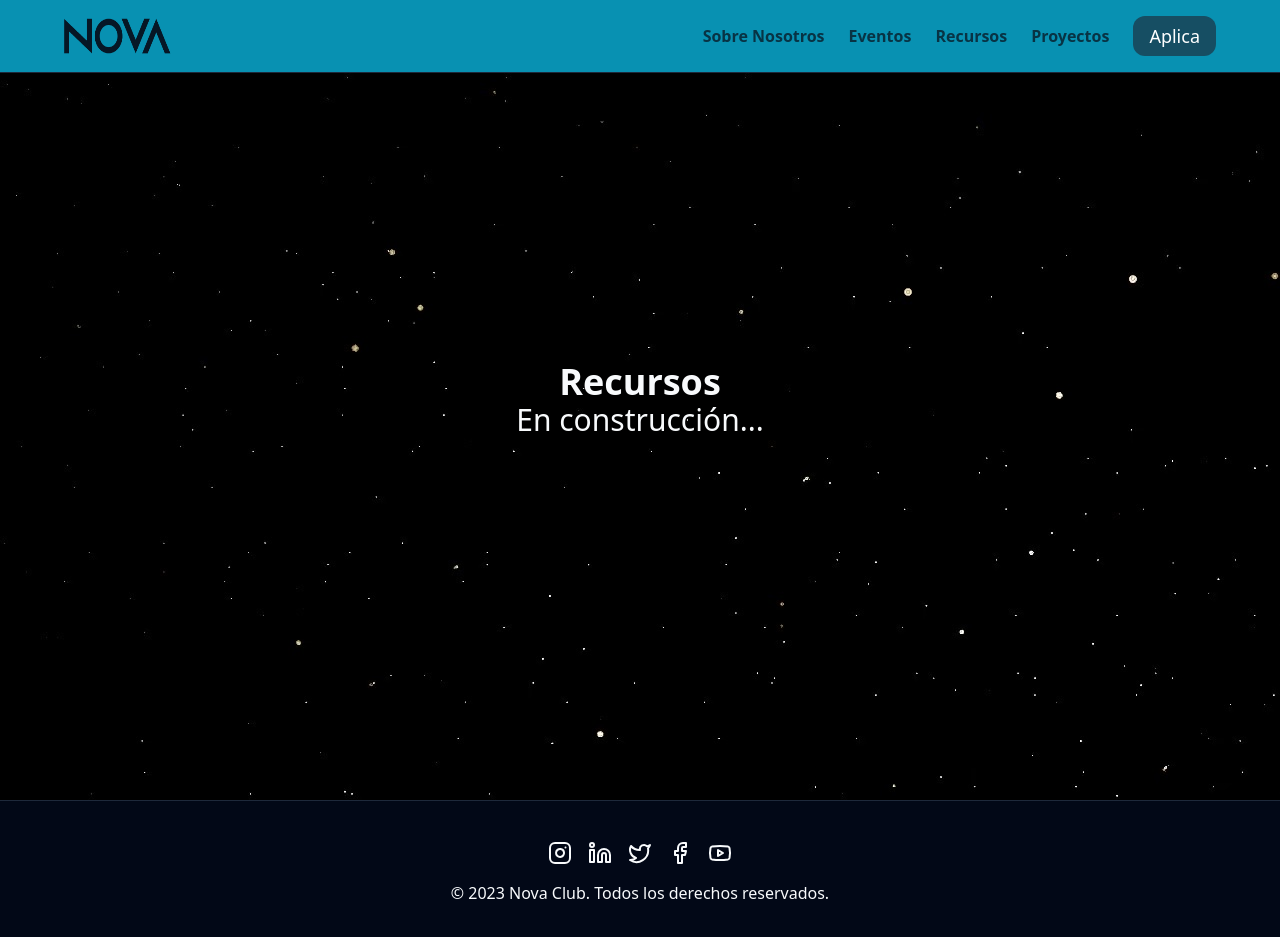
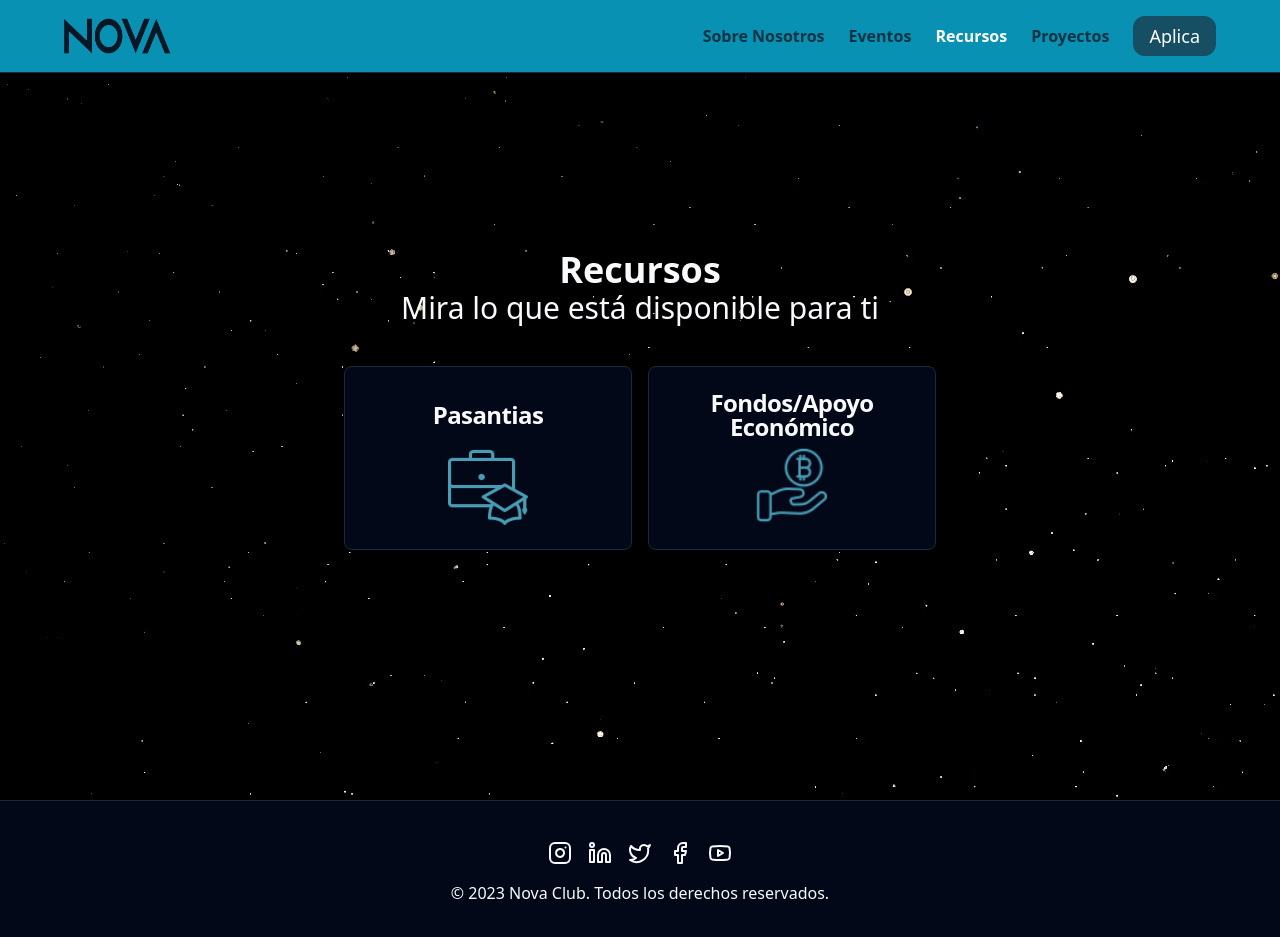
Before and after one commit to nova-latam/landing-page, a Next.js app: page /recursos in a window 1280 px wide. Built offline with nearby package versions, Linux system fonts and the light colour scheme.

Commit message:
src/: Close #19

```diff
--- a/src/app/fondos/page.tsx
+++ b/src/app/fondos/page.tsx
@@ -27,10 +27,41 @@ export default function Funding() {
 
           <div className="mb-4">
             <h3 className="text-lg font-bold text-[#489cb4]">Información</h3>
+            <p> En el <a href='https://www.epn.edu.ec/descargas-categorias/?upf=dl&id=174733' className='underline'>Reglamento de Becas, Apoyo Económico y Descuentos de la Escuela Politécnica Nacional</a> (Última reforma: 08 de diciembre de 2022 – Resolución RCP-390-2022) en sus artículos 23 y 24 indican las condiciones para que un estudiante pueda recibir apoyo económico.</p>
+            <p><br/>Citando los artículos:</p>
+            <p>"(...)Artículo 23.- Los estudiantes de carreras de grado, de tecnología superior o de programas de posgrado de la Escuela Politécnica Nacional podrán acceder al apoyo económico para el financiamiento de las siguientes actividades y eventos:
+              1. Eventos académicos, prácticas preprofesionales o profesionales, pasantías, congresos, seminarios; <br/>
+              2. Programas de intercambio estudiantil;<br/>
+              3. Representación estudiantil institucional;<br/>
+              4. Cursos;
+              5. Proyectos interuniversitarios;<br/>
+              6. Estadías de investigación;<br/>
+              7. Entrenamiento en laboratorios, industrias o centros especializados en las áreas de interés institucional, tanto nacionales como internacionales;<br/>
+              8. Publicación de artículos en revistas de alto impacto científico, previa recomendación de la Dirección de Investigación; y,<br/>
+              9. Envío y análisis de muestras para actividades de investigación relacionados con la Unidad de Integración Curricular, Unidad de Titulación y Tesis Doctorales.<br/>
+              <br/>
+              El monto del apoyo económico para cada una de las actividades o eventos determinados en el presente artículo no podrá exceder el máximo establecido en función de la localización geográfica del lugar donde se lleve a cabo o realice la actividad o evento, conforme el siguiente detalle:<br/>
 
-            <p> En el <a href='https://www.epn.edu.ec/descargas-categorias/?upf=dl&id=174733' className='underline'>Reglamento de Becas, Apoyo Económico y Descuentos de la Escuela Politécnica Nacional</a> (Última reforma: 08 de diciembre de 2022 – Resolución RCP-390-2022) en sus artículos 23 y 24 indican las condiciones para que un estudiante pueda recibir apoyo económico.
-            </p>
+              - Asia, África, Australia y Antártica, hasta USD 5000.<br/>
+              - Europa, hasta USD 4000.<br/>
+              - Estados Unidos de Norteamérica y Canadá, hasta USD 3000.<br/>
+              - América Latina, hasta USD 2000.<br/>
+              - Dentro de Ecuador hasta USD 1000.<br/>
 
+              Los montos máximos señalados constituyen un apoyo al beneficiario para solventar los gastos a sufragarse en la adquisición de pasajes, seguro, inscripción, publicaciones, alojamiento, alimentación, análisis de laboratorio y envío de muestras. Tal apoyo tendrá el carácter de no reembolsable, dependerá de la disponibilidad presupuestaria y se otorgará de manera prioritaria a aquellos estudiantes que no hayan sido beneficiarios de este en ocasiones anteriores.<br/>
+
+              Los apoyos económicos para los estudiantes de carreras de tecnología superior y de grado serán aprobados por el Vicerrector de Docencia. Los apoyos económicos para los estudiantes de programas de posgrado serán aprobados por el Vicerrector de Investigación, Innovación y Vinculación.<br/>
+
+              Artículo 24.- Los requisitos para el apoyo descrito en el artículo anterior, excepto para la representación estudiantil institucional, son:<br/>
+
+              1. Ser estudiante de una de las carreras de grado, tecnologías superior o programas de posgrado que ofrece la institución;<br/>
+              2. No tener registrada ninguna sanción disciplinaria por parte del Consejo Politécnico;<br/>
+              3. Para el caso de los estudiantes de carreras de grado y tecnología superior, no contabilizar más de una repetición de asignaturas durante los dos últimos periodos académicos de carrera, inmediatos anteriores a la solicitud;<br/>
+              4. Para el caso de los estudiantes de programas de posgrado que contemplen una fase curricular, no registrar ninguna repetición en las asignaturas de la malla curricular del programa;<br/>
+              5. Haber sido aceptado o invitado para participar en eventos o actividades académicas nacionales o internacionales, según lo establecido en el artículo precedente, en los casos que corresponda.<br/>
+              6. Tener un promedio de calificaciones superior al promedio estudiantil de la carrera o programa de maestría o contar con el informe favorable del Director de la Tesis Doctoral, en el caso de los estudiantes de doctorado al que pertenece, o contar con el informe favorable de la Dirección de Bienestar Politécnico, en el caso de los estudiantes con discapacidad;<br/>
+              7. Haber aprobado al menos el 50% de créditos u horas académicas de la carrera o programa de posgrado, según corresponda, con la excepción de los programas de doctorado, para quienes no se exige un número mínimo de créditos aprobados; y,<br/>
+              8. No tener obligaciones vencidas con la Institución. (...)"</p>
           </div>
         </div>
       </section>
--- a/src/components/views/resources/hero.component.tsx
+++ b/src/components/views/resources/hero.component.tsx
@@ -1,12 +1,67 @@
 import React from "react";
 import { Section } from "@/components/common/containers";
 import { SectionTitle, SectionSubtitle } from "@/components/common/text";
+import {
+  Card,
+  CardContent,
+  CardDescription,
+  CardFooter,
+  CardHeader,
+  CardTitle,
+} from "@/components/ui/card";
+import { eventsData } from "@/lib/events/events.data";
+import { nanoid } from "nanoid";
+import Image from "next/image";
+import Link from "next/link";
 
 export default function Hero() {
   return (
     <Section className="bg-[url('/images/hero/bg.jpg')]">
       <SectionTitle title={"Recursos"} />
-      <SectionSubtitle subtitle={"En construcción..."} />
+      <SectionSubtitle subtitle={"Mira lo que está disponible para ti"} />
+
+      <div className="mt-10 flex gap-4 flex-wrap justify-center">
+
+        <Card className="w-72 hover:scale-105 transition-all duration-300">
+          <Link href="/pasantias" target="_blank" rel="norefer noopener">
+            <CardHeader className="items-center">
+              <CardTitle className="h-12 flex justify-center items-center text-center">
+                Pasantias
+              </CardTitle>
+              <CardDescription className="text-justify line-clamp-3">
+              <Image
+                  src="/images/resources/icons8-internship-100.png"
+                  alt=""
+                  height={100}
+                  width={100}
+                  className="w-20 object-cover rounded-md"
+                />
+              </CardDescription>
+            </CardHeader>
+          </Link>
+        </Card>
+
+
+        <Card className="w-72 hover:scale-105 transition-all duration-300">
+          <Link href="/fondos" target="_blank" rel="norefer noopener">
+            <CardHeader className="items-center">
+              <CardTitle className="h-12 flex justify-center items-center text-center">
+                Fondos/Apoyo Económico
+              </CardTitle>
+              <CardDescription className="text-justify line-clamp-3">
+              <Image
+                  src="/images/resources/icons8-funding-64.png"
+                  alt=""
+                  height={100}
+                  width={100}
+                  className="w-20 object-cover rounded-md"
+                />
+              </CardDescription>
+            </CardHeader>
+          </Link>
+        </Card>
+
+      </div>
     </Section>
   );
 }
--- a/src/lib/navigation/nav.lib.ts
+++ b/src/lib/navigation/nav.lib.ts
@@ -9,7 +9,7 @@ export const navItems = [
   },
   {
     name: "Recursos",
-    link: "/pasantias",
+    link: "/recursos",
   },
   {
     name: "Proyectos",
```
Also changed, not shown: public/images/resources/icons8-funding-64.png (added), public/images/resources/icons8-internship-100.png (added).
